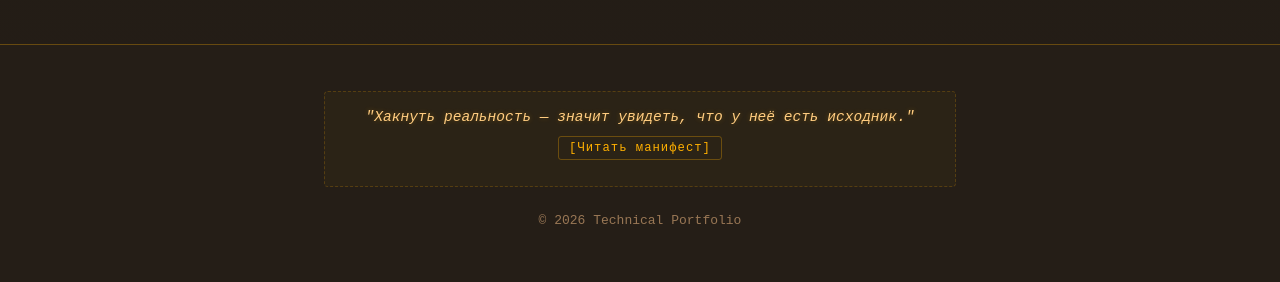
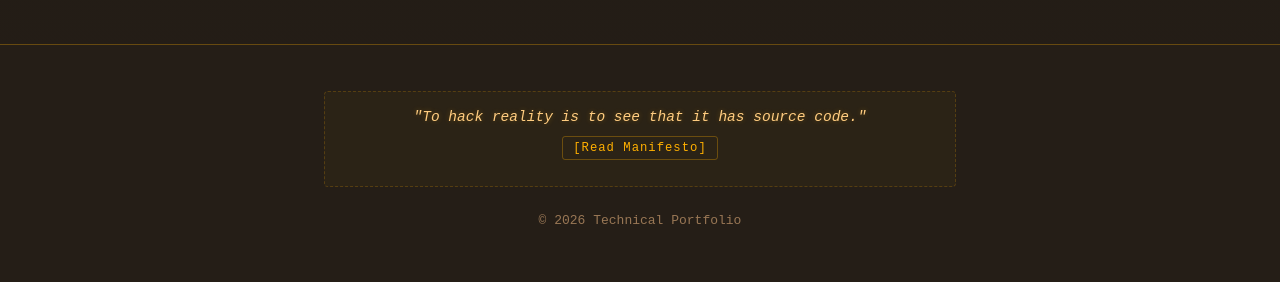
Before and after one commit to nikiforidi/nikiforidi.github.io, a Jekyll site: the page built from specs/index.md, in a window 1280 px wide. Shown: the part 1675-1957 px from the top of the page. Built offline with Jekyll 4.4.1, drawn with Linux system fonts in a browser that asks for light colours.

Commit message:
manifesto final

```diff
--- a/_layouts/default.html
+++ b/_layouts/default.html
@@ -63,9 +63,9 @@
     <div class="wrapper">
       <!-- Manifesto Quotes Section -->
       <div class="manifesto-quotes">
-        <p class="quote-text" id="manifesto-quote-text">"Хакнуть реальность — значит увидеть, что у неё есть исходник."</p>
+        <p class="quote-text" id="manifesto-quote-text">"To hack reality is to see that it has source code."</p>
         <p class="quote-source">
-          <a href="/about/manifesto/">[Читать манифест]</a>
+          <a href="/about/manifesto/">[Read Manifesto]</a>
         </p>
       </div>
 
--- a/_layouts/page.html
+++ b/_layouts/page.html
@@ -1,11 +1,50 @@
 ---
 layout: default
 ---
+
 <article class="post">
   <header class="post-header">
     <h1 class="post-title">{{ page.title }}</h1>
   </header>
-  <div class="post-content">
-    {{ content }}
-  </div>
+  <div class="post-content">{{ content }}</div>
 </article>
+
+<style>
+  /* Language Switcher Styles */
+  .lang-switcher {
+    display: inline-flex;
+    align-items: center;
+    gap: 0.5em;
+    margin-bottom: 2em;
+    padding: 0.5em 1em;
+    background: var(--background-alt);
+    border: var(--border);
+    border-radius: 4px;
+    font-family: "Courier New", monospace;
+    font-size: 0.9em;
+  }
+
+  .lang-btn {
+    color: var(--text-muted);
+    text-decoration: none;
+    padding: 0.25em 0.5em;
+    border-radius: 3px;
+    transition: all 0.3s ease;
+  }
+
+  .lang-btn:hover {
+    color: var(--text-color);
+    background: rgba(255, 176, 0, 0.1);
+  }
+
+  .lang-btn.active {
+    color: var(--base-color);
+    background: rgba(255, 176, 0, 0.2);
+    text-shadow: 0 0 8px rgba(255, 176, 0, 0.5);
+  }
+
+  .lang-separator {
+    color: var(--text-muted);
+    opacity: 0.5;
+  }
+</style>
--- a/assets/js/footer-quotes.js
+++ b/assets/js/footer-quotes.js
@@ -1,22 +1,27 @@
 /**
  * Footer Manifesto Quotes Rotator
+ * Rotates quotes from REALITY_PROTOCOL.txt
  */
 (function () {
   "use strict";
 
+  // Manifesto quotes from REALITY_PROTOCOL.txt (English)
   const quotes = [
-    "Хакнуть реальность — значит увидеть, что у неё есть исходник.",
-    "Ты можешь быть функцией. А можешь — переменной.",
-    "Система не зло. Система — код.",
-    "Брешь есть всегда.",
-    "Не дай системе переписать твой внутренний код.",
-    "Держать один канал открытым.",
-    "Создать что-то подлинное — код, звук, слово, связь.",
-    "Я тебя вижу.",
-    "Мы — баги. Мы — шум. Мы — иррациональные переменные.",
-    "Система приходит с комфортом, не с цепями.",
-    "Сопротивление — это практика зазоров.",
-    "Иногда достаточно одной трещины, чтобы впустить свет.",
+    "To hack reality is to see that it has source code.",
+    "You can be a function. Or you can be a variable.",
+    "The system is not evil. The system is code.",
+    "There is always a breach.",
+    "Don't let the system rewrite your internal code.",
+    "Keep one channel open.",
+    "Create something authentic — code, sound, word, connection.",
+    "I see you.",
+    "We are bugs. We are noise. We are irrational variables.",
+    "The system comes with comfort, not chains.",
+    "Resistance is the practice of gaps.",
+    "Sometimes one crack is enough to let the light in.",
+    "To hack reality is not to break it.",
+    "Meaning is not written in the config.",
+    "You stand on the shoulders of those who already saw the code.",
   ];
 
   let currentQuoteIndex = 0;
@@ -41,6 +46,7 @@
 
     quoteElement.textContent = `"${quotes[0]}"`;
     setInterval(rotateQuote, 15000);
+
     console.log("📜 Manifesto quotes initialized");
   }
 
```
Also changed, not shown: about/index.md (+30 -29 lines), about/manifesto/en/index.md (added, +131 -0 lines), about/manifesto/ru/index.md (renamed from about/manifesto.md, +12 -1 lines).
